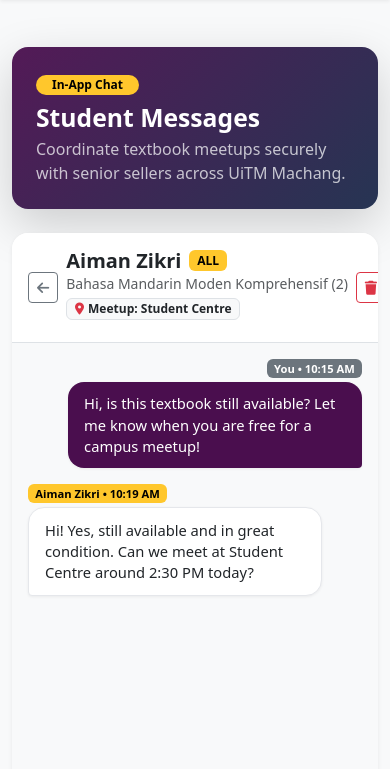
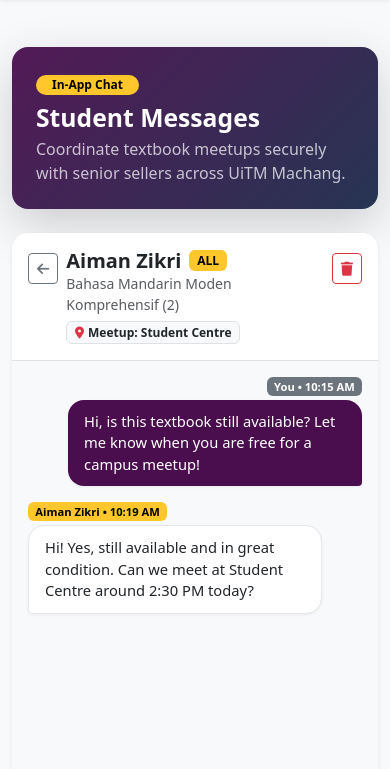
Before and after one commit to izzahahmadkamal-ship-it/RePage, a plain HTML site: page messages.html in a window 390 px wide. Both pictures are taken after a click on the element 195 px from the left and 472 px from the top of the page. Shown: the part 75-844 px from the top of the page. Drawn offline with nearby package versions, Linux system fonts and the light colour scheme.

Commit message:
Update messages.html

```diff
--- a/messages.html
+++ b/messages.html
@@ -193,26 +193,26 @@
                     <div class="card border-0 shadow-sm rounded-4 bg-white overflow-hidden h-100 d-flex flex-column">
 
                         <!-- Active Chat Header -->
-                        <div class="p-3 bg-white border-bottom d-flex align-items-center justify-content-between gap-2 flex-nowrap">
+                        <div class="p-3 bg-white border-bottom d-flex align-items-start justify-content-between gap-2 flex-nowrap">
                             <!-- Mobile Back Arrow Button -->
-                            <button type="button" class="btn btn-outline-secondary btn-sm d-md-none flex-shrink-0" onclick="showMobileList()" aria-label="Back to conversations" title="Back to conversations">
+                            <button type="button" class="btn btn-outline-secondary btn-sm d-md-none flex-shrink-0 mt-1" onclick="showMobileList()" aria-label="Back to conversations" title="Back to conversations">
                                 <i class="fa-solid fa-arrow-left"></i>
                             </button>
 
-                            <!-- Seller & Textbook / Meetup Info -->
+                            <!-- Seller & Textbook / Meetup Info (wraps naturally onto 2-3 lines without pushing delete button) -->
                             <div class="flex-grow-1 min-w-0">
-                                <div class="d-flex align-items-center gap-2 min-w-0">
-                                    <h5 class="fw-bold text-dark mb-0 text-truncate" id="activeSellerName">Select a conversation</h5>
+                                <div class="d-flex flex-wrap align-items-center gap-2">
+                                    <h5 class="fw-bold text-dark mb-0 text-break" id="activeSellerName">Select a conversation</h5>
                                     <span class="badge bg-warning text-dark flex-shrink-0 d-none" id="activeCourseBadge">CODE</span>
                                 </div>
-                                <p class="text-muted small mb-1 text-truncate" id="activeBookTitle">Choose a chat from the list to view meetup details</p>
-                                <span class="badge bg-light text-dark border text-truncate mw-100 d-none" id="activeMeetupBadge">
+                                <p class="text-muted small mb-1 text-break" id="activeBookTitle">Choose a chat from the list to view meetup details</p>
+                                <span class="badge bg-light text-dark border text-wrap text-start d-none" id="activeMeetupBadge">
                                     <i class="fa-solid fa-location-dot text-danger me-1"></i><span id="activeMeetupText">Student Centre</span>
                                 </span>
                             </div>
 
-                            <!-- Delete Chat Trashbin Button -->
-                            <button type="button" class="btn btn-outline-danger btn-sm flex-shrink-0 d-none" id="deleteChatBtn" onclick="promptDeleteChat()" aria-label="Delete chat" title="Delete chat">
+                            <!-- Delete Chat Trashbin Button (always stays visible on the right) -->
+                            <button type="button" class="btn btn-outline-danger btn-sm flex-shrink-0 mt-1 d-none" id="deleteChatBtn" onclick="promptDeleteChat()" aria-label="Delete chat" title="Delete chat">
                                 <i class="fa-solid fa-trash"></i>
                             </button>
                         </div>
```
